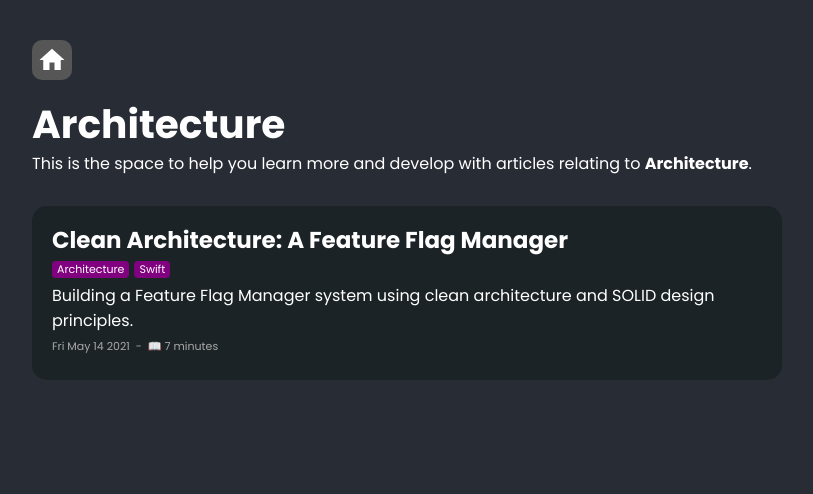
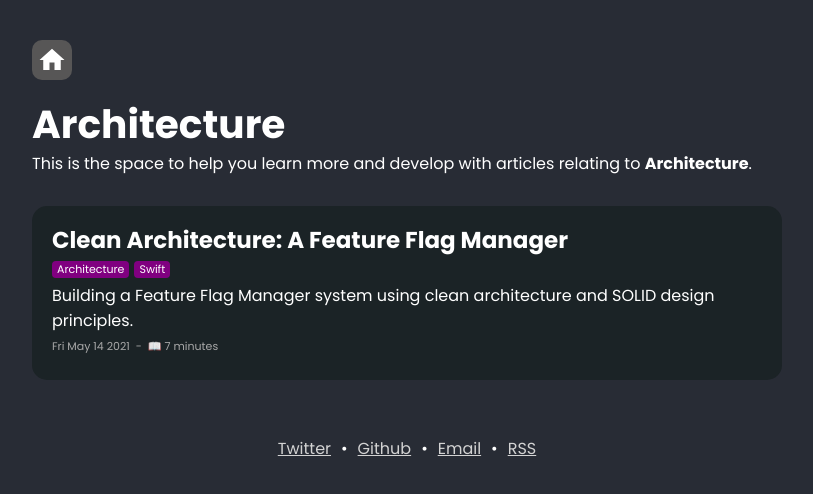
Before and after one commit to polpielladev/polpiella.dev, a Next.js app: page /category/architecture in a window 1280 px wide. Shown: the top 494 px of the page, without its empty margins (233-1046 px from the left). Built offline with nearby package versions, Linux system fonts and the light colour scheme.

Commit message:
Add very simple footer style to all pages

```diff
--- a/pages/_app.js
+++ b/pages/_app.js
@@ -8,12 +8,26 @@ import { CodeThemeStyle } from "styles/global/CodeThemeConfig";
 import { darkTheme } from "styles/global/Themes/DarkTheme";
 import Image from "next/image";
 
-const Header = styled.div`
+const Header = styled.header`
     width: 100%;
     display: flex;
     align-items: center;
     justify-content: space-between;
     margin-top: 20px;
+`;
+
+const Footer = styled.footer`
+    margin: 3.5rem 0;
+    display: flex;
+    align-items: center;
+    justify-content: center;
+    gap: 10px;
+
+    a {
+        color: lightgray;
+        cursor: pointer;
+        text-decoration: underline;
+    }
 `;
 
 export default function App({ Component, pageProps }) {
@@ -40,6 +54,12 @@ export default function App({ Component, pageProps }) {
                             </Link>
                         </Header>
                         <Component {...pageProps} />
+                        <Footer>
+                            <a href="https://twitter.com/polcodes">Twitter</a>•
+                            <a href="https://github.com/pol-piella">Github</a>•
+                            <a href="mailto:info@polpiellamusic.com">Email</a>•
+                            <a href="/rss.xml">RSS</a>
+                        </Footer>
                     </div>
                 </div>
             </ThemeProvider>
```
